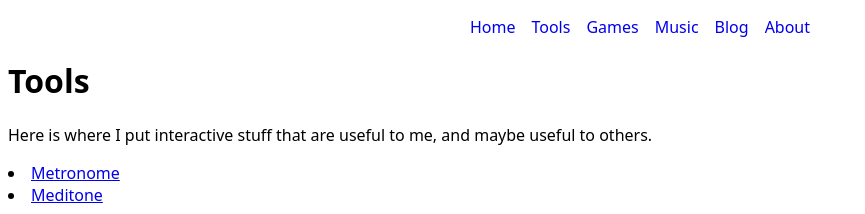
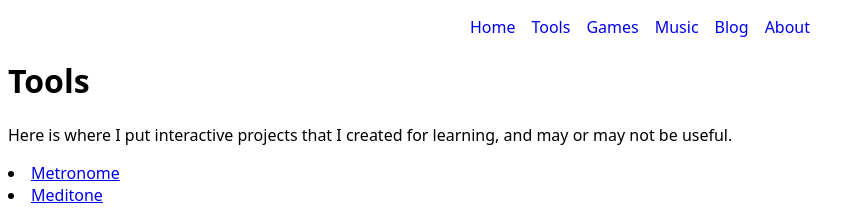
Before and after one commit to wispykey/portfolio, a SvelteKit app: page /tools in a window 1280 px wide. Shown: the top 214 px of the page, without its empty margins (0-865 px from the left). Built offline with nearby package versions, Linux system fonts and the light colour scheme.

Commit message:
Change description of Tools page

```diff
--- a/src/routes/tools/+page.svelte
+++ b/src/routes/tools/+page.svelte
@@ -1,8 +1,8 @@
 <h1>Tools</h1>
 
 <p>
-    Here is where I put interactive stuff that are useful to me, and maybe
-    useful to others.
+    Here is where I put interactive projects that I created for learning, and
+    may or may not be useful.
 </p>
 
 <nav>
```
